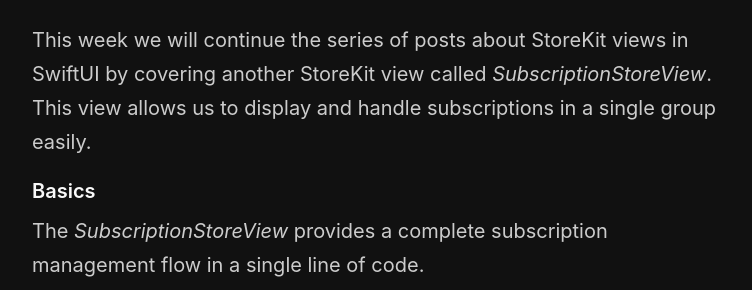
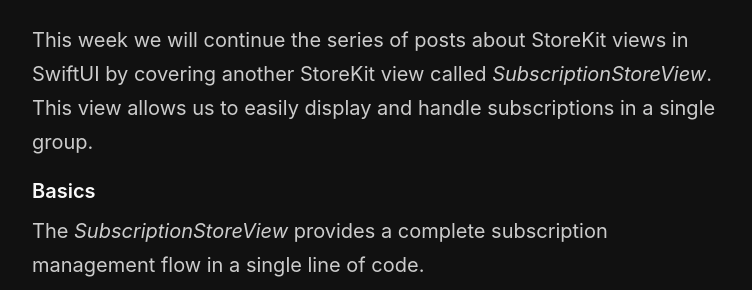
Before and after one commit to mecid/mecid.github.io, a Jekyll site: the page built from _posts/2023-08-23-mastering-storekit2-subscriptionstoreview-in-swiftui.md, in a window 1280 px wide and 900 px high. Shown: the part 290-580 px from the top of the window, without its empty margins (258-1010 px from the left). Built offline with Jekyll 4.4.1, drawn with Linux system fonts in a browser that asks for light colours.

```diff
--- a/_posts/2023-08-23-mastering-storekit2-subscriptionstoreview-in-swiftui.md
+++ b/_posts/2023-08-23-mastering-storekit2-subscriptionstoreview-in-swiftui.md
@@ -3,7 +3,7 @@ title: Mastering StoreKit 2. SubscriptionStoreView in SwiftUI
 layout: post
 ---
 
-This week we will continue the series of posts about StoreKit views in SwiftUI by covering another StoreKit view called *SubscriptionStoreView*. This view allows us to display and handle subscriptions in a single group easily.
+This week we will continue the series of posts about StoreKit views in SwiftUI by covering another StoreKit view called *SubscriptionStoreView*. This view allows us to easily display and handle subscriptions in a single group.
 
 #### Basics
 The *SubscriptionStoreView* provides a complete subscription management flow in a single line of code.
```
